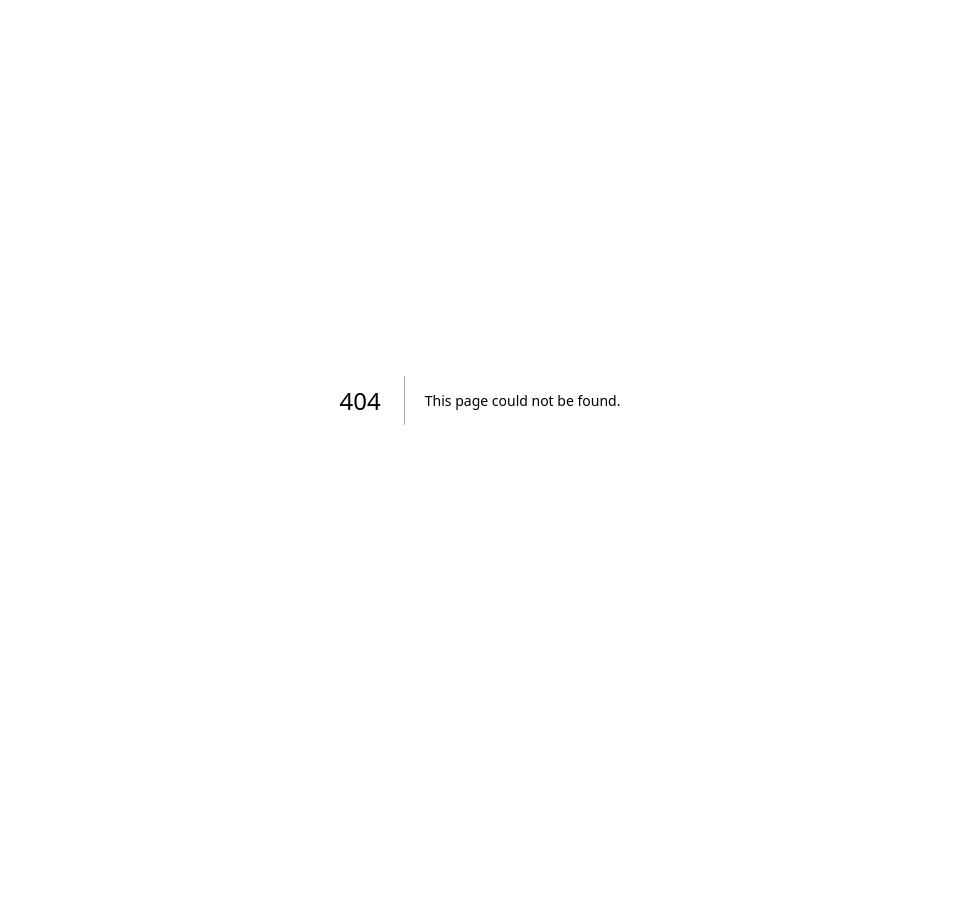
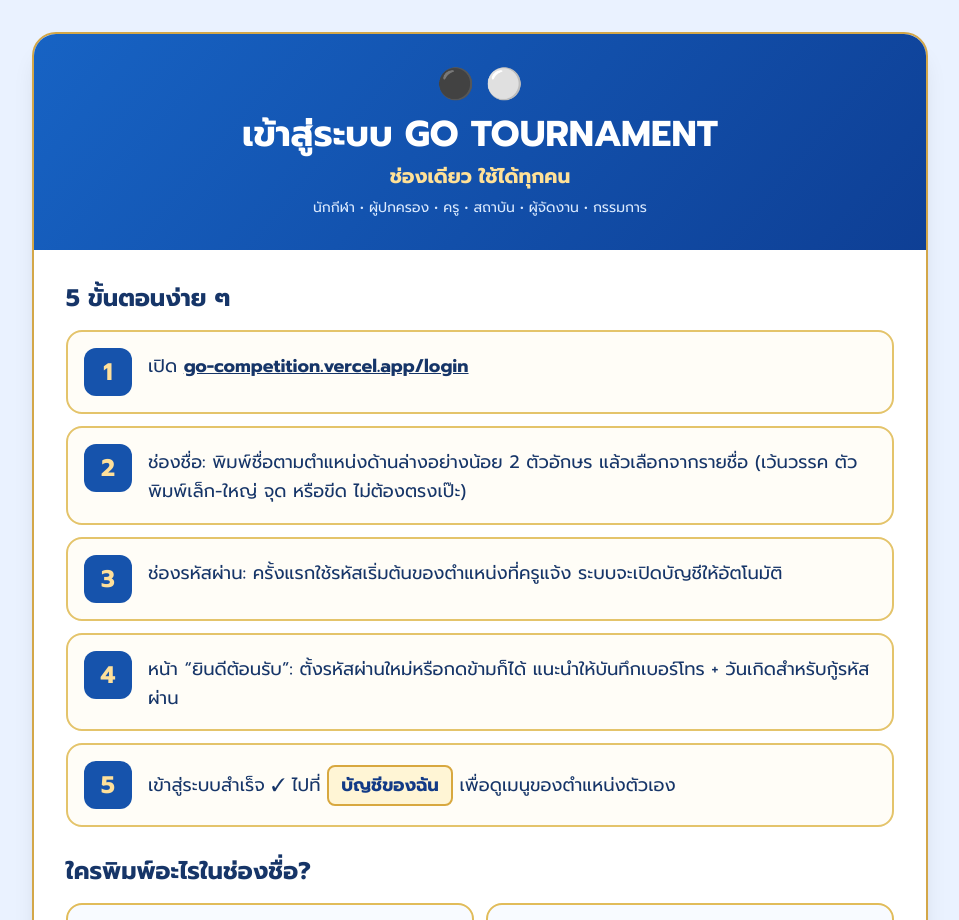
Before and after one commit to sawitree2168-sys/go-competition, a Next.js app: page /login/guide in a window 1280 px wide. Before the commit this address had no page. Shown: the top 920 px of the page, without its empty margins (160-1119 px from the left). Before the commit the page ends 800 px from the top, so only its background shows below. Built offline with nearby package versions, Linux system fonts and the light colour scheme.

Commit message:
Add accessible Thai GO TOURNAMENT login guide for new users

```diff
--- /dev/null
+++ b/app/login/guide/page.tsx
@@ -0,0 +1,52 @@
+import Link from "next/link";
+
+export const metadata = { title: "วิธีเข้าสู่ระบบ · GO TOURNAMENT" };
+const roles = [
+  { icon: "👨‍👩‍👧", role: "นักกีฬา / ผู้ปกครอง", name: "ชื่อ-นามสกุลนักกีฬา, รหัส GO หรือเลขดั้ง", hint: "ถ้าชื่อซ้ำ ให้เลือกคนที่รหัส GO ตรง" },
+  { icon: "🏫", role: "เจ้าของสถาบัน", name: "ชื่อสถาบัน", hint: "" },
+  { icon: "👩‍🏫", role: "ครูในสถาบัน", name: "ชื่อตัวเอง", hint: "ครั้งแรกจะมีหน้ายืนยันให้เลือกสถาบันที่สอน" },
+  { icon: "📚", role: "ครูอิสระ", name: "ชื่อตัวเอง", hint: "ถ้าชื่อซ้ำกับนักกีฬา ให้พิมพ์คำว่า “ครู” นำหน้า" },
+  { icon: "📣", role: "ผู้จัดงาน", name: "ชื่อทีมผู้จัด", hint: "" },
+  { icon: "📋", role: "กรรมการ", name: "ชื่อตัวเอง", hint: "แล้วเปิด “บัญชีของฉัน” → “งานที่เป็นกรรมการ”" },
+];
+const steps = [
+  <>เปิด <Link className="font-bold underline" href="/login">go-competition.vercel.app/login</Link></>,
+  <>ช่องชื่อ: พิมพ์ชื่อตามตำแหน่งด้านล่างอย่างน้อย 2 ตัวอักษร แล้วเลือกจากรายชื่อ (เว้นวรรค ตัวพิมพ์เล็ก-ใหญ่ จุด หรือขีด ไม่ต้องตรงเป๊ะ)</>,
+  <>ช่องรหัสผ่าน: ครั้งแรกใช้รหัสเริ่มต้นของตำแหน่งที่ครูแจ้ง ระบบจะเปิดบัญชีให้อัตโนมัติ</>,
+  <>หน้า “ยินดีต้อนรับ”: ตั้งรหัสผ่านใหม่หรือกดข้ามก็ได้ แนะนำให้บันทึกเบอร์โทร + วันเกิดสำหรับกู้รหัสผ่าน</>,
+  <>เข้าสู่ระบบสำเร็จ ✓ ไปที่ <span className="inline-block rounded-lg border-2 border-[#d8a83f] bg-[#fff5d5] px-3 py-1 font-bold text-[#123a86]">บัญชีของฉัน</span> เพื่อดูเมนูของตำแหน่งตัวเอง</>,
+];
+export default function LoginGuide() {
+  return <main className="min-h-screen bg-[#eaf2ff] px-3 py-8 text-[#163568] sm:px-6">
+    <div className="mx-auto max-w-4xl overflow-hidden rounded-3xl border-2 border-[#d3a749] bg-white shadow-xl">
+      <header className="bg-[linear-gradient(130deg,#1763c4,#0e3f95)] px-5 py-8 text-center text-white sm:px-9">
+        <div aria-hidden="true" className="mb-3 text-3xl">⚫ ⚪</div>
+        <h1 className="text-3xl font-black sm:text-4xl">เข้าสู่ระบบ GO TOURNAMENT</h1>
+        <p className="mt-2 text-xl font-bold text-[#ffe197]">ช่องเดียว ใช้ได้ทุกคน</p>
+        <p className="mt-2 text-sm text-blue-100">นักกีฬา • ผู้ปกครอง • ครู • สถาบัน • ผู้จัดงาน • กรรมการ</p>
+      </header>
+      <div className="space-y-7 p-4 sm:p-8">
+        <section aria-labelledby="howto">
+          <h2 id="howto" className="mb-4 text-2xl font-extrabold">5 ขั้นตอนง่าย ๆ</h2>
+          <ol className="space-y-3">{steps.map((s,i)=><li key={i} className="flex items-start gap-4 rounded-2xl border-2 border-[#e4c46b] bg-[#fffdf7] p-4"><span className="grid h-12 w-12 shrink-0 place-items-center rounded-xl bg-[#1653ac] text-2xl font-black text-[#ffe09a]">{i+1}</span><div className="pt-1 text-base leading-relaxed sm:text-lg">{s}</div></li>)}</ol>
+        </section>
+        <section aria-labelledby="who">
+          <h2 id="who" className="mb-4 text-2xl font-extrabold">ใครพิมพ์อะไรในช่องชื่อ?</h2>
+          <div className="grid gap-3 sm:grid-cols-2">{roles.map(r=><article key={r.role} className="rounded-2xl border-2 border-[#e1bc5a] bg-[#f8fbff] p-4"><div className="flex items-center gap-3"><span aria-hidden="true" className="text-3xl">{r.icon}</span><h3 className="font-bold">{r.role}</h3></div><p className="mt-3 rounded-lg border border-[#bfd3ef] bg-white p-3 font-semibold">{r.name}</p>{r.hint && <p className="mt-2 text-sm">{r.hint}</p>}</article>)}</div>
+        </section>
+        <section className="rounded-2xl border-2 border-[#e2bb5b] bg-[#fff9e9] p-5" aria-label="เคล็ดลับ">
+          <h2 className="mb-3 text-2xl font-black">💡 เคล็ดลับ</h2>
+          <div className="space-y-3 leading-relaxed">
+            <p><strong>1 คน ใช้บัญชีเดียว</strong> ถ้าได้เป็นกรรมการหรือแอดมินจับคู่ ผู้จัดจะเพิ่มตำแหน่งให้บัญชีเดิม ไม่ต้องสมัครใหม่</p>
+            <p><strong>ลืมรหัสผ่าน:</strong> กด <Link className="rounded-lg border border-[#b48b36] bg-white px-2 py-1 font-bold underline" href="/login/forgot">ลืมรหัสผ่าน</Link> กรอกเบอร์โทร + วันเกิด แล้วตั้งรหัสใหม่ได้ทันที หรือให้ครูของสถาบันรีเซ็ตเป็นรหัสเริ่มต้น</p>
+            <p><strong>กรอกรหัสผิดหลายครั้งติดกัน:</strong> ระบบจะให้รอ 15 นาทีแล้วค่อยลองใหม่</p>
+          </div>
+        </section>
+        <div className="text-center">
+          <Link href="/login" className="inline-flex min-h-14 items-center justify-center rounded-xl bg-[#1654b4] px-8 text-lg font-black text-white shadow-md hover:bg-[#0d3e8e]">เข้าสู่ระบบ GO TOURNAMENT</Link>
+          <p className="mt-3 break-all text-sm font-semibold">go-competition.vercel.app/login</p>
+        </div>
+      </div>
+    </div>
+  </main>;
+}
```
